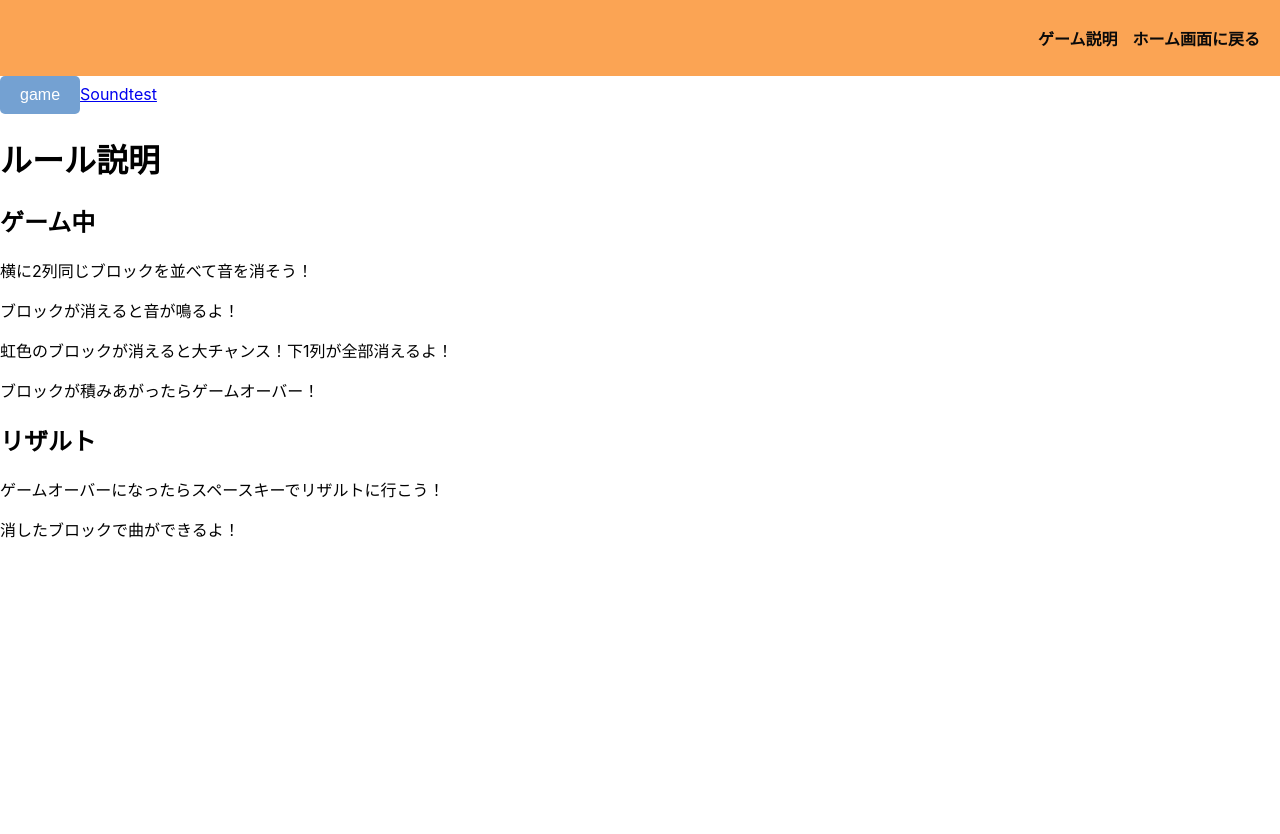
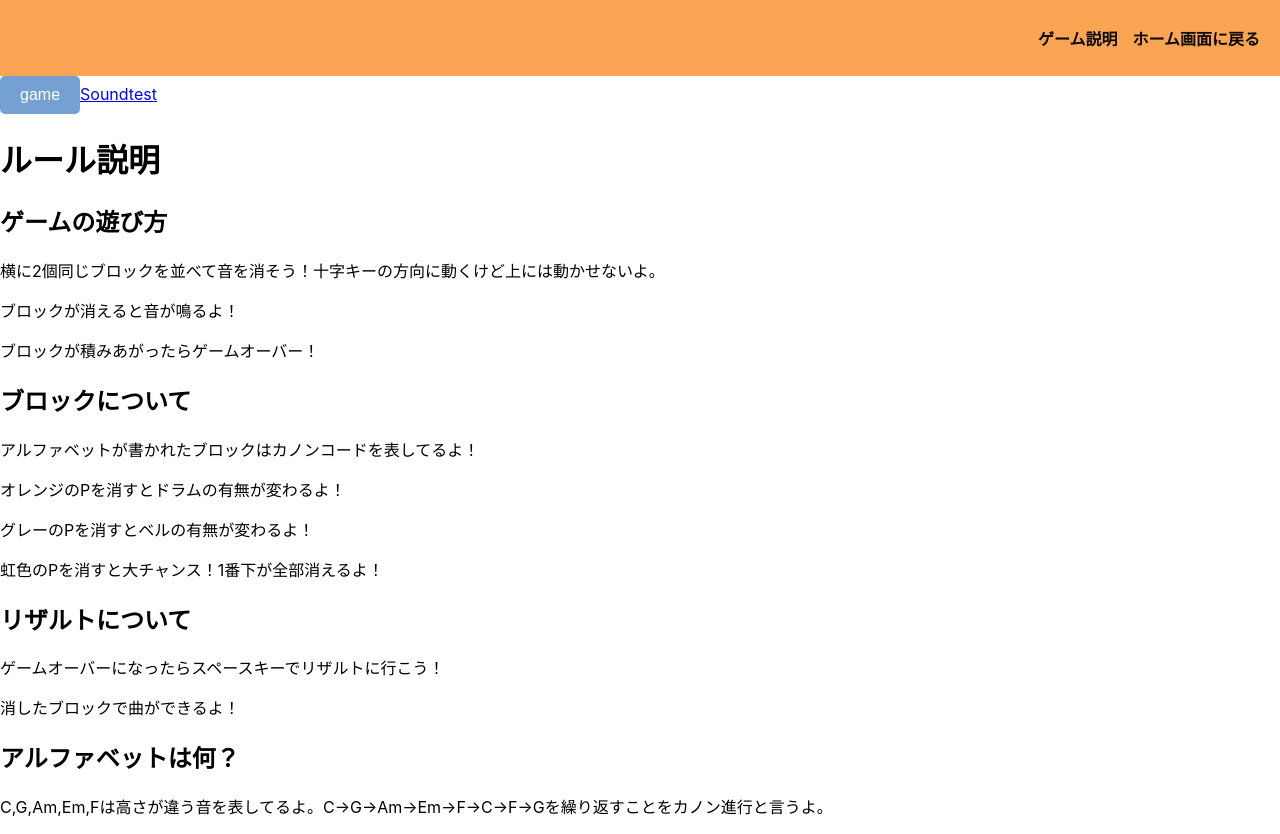
Before and after one commit to jack-app/Ideason2024_teamD, a React (Create React App) app in the folder front/: page /rules in a window 1280 px wide. Before the commit the page ends 800 px from the top, so only its background shows below. Built offline with nearby package versions, Linux system fonts and the light colour scheme.

Commit message:
rulesの変更とcss追加

```diff
--- a/front/src/content/rules.js
+++ b/front/src/content/rules.js
@@ -12,14 +12,20 @@ function Home() {
         <Link to="/st">Soundtest</Link>
       </nav>
       <h1>ルール説明</h1>
-      <h2>ゲーム中</h2>
-      <p>横に2列同じブロックを並べて音を消そう！</p>
+      <h2>ゲームの遊び方</h2>
+      <p>横に2個同じブロックを並べて音を消そう！十字キーの方向に動くけど上には動かせないよ。</p>
       <p>ブロックが消えると音が鳴るよ！</p>
-      <p>虹色のブロックが消えると大チャンス！下1列が全部消えるよ！</p>
       <p>ブロックが積みあがったらゲームオーバー！</p>
-      <h2>リザルト</h2>
+      <h2>ブロックについて</h2>
+      <p>アルファベットが書かれたブロックはカノンコードを表してるよ！</p>
+      <p>オレンジのPを消すとドラムの有無が変わるよ！</p>
+      <p>グレーのPを消すとベルの有無が変わるよ！</p>
+      <p>虹色のPを消すと大チャンス！1番下が全部消えるよ！</p>
+      <h2>リザルトについて</h2>
       <p>ゲームオーバーになったらスペースキーでリザルトに行こう！</p>
       <p>消したブロックで曲ができるよ！</p>
+      <h2>アルファベットは何？</h2>
+      <p>C,G,Am,Em,Fは高さが違う音を表してるよ。C→G→Am→Em→F→C→F→Gを繰り返すことをカノン進行と言うよ。</p>
     </div>
   );
 }
```
Also changed, not shown: front/src/stylesheet/rules.css (added).
